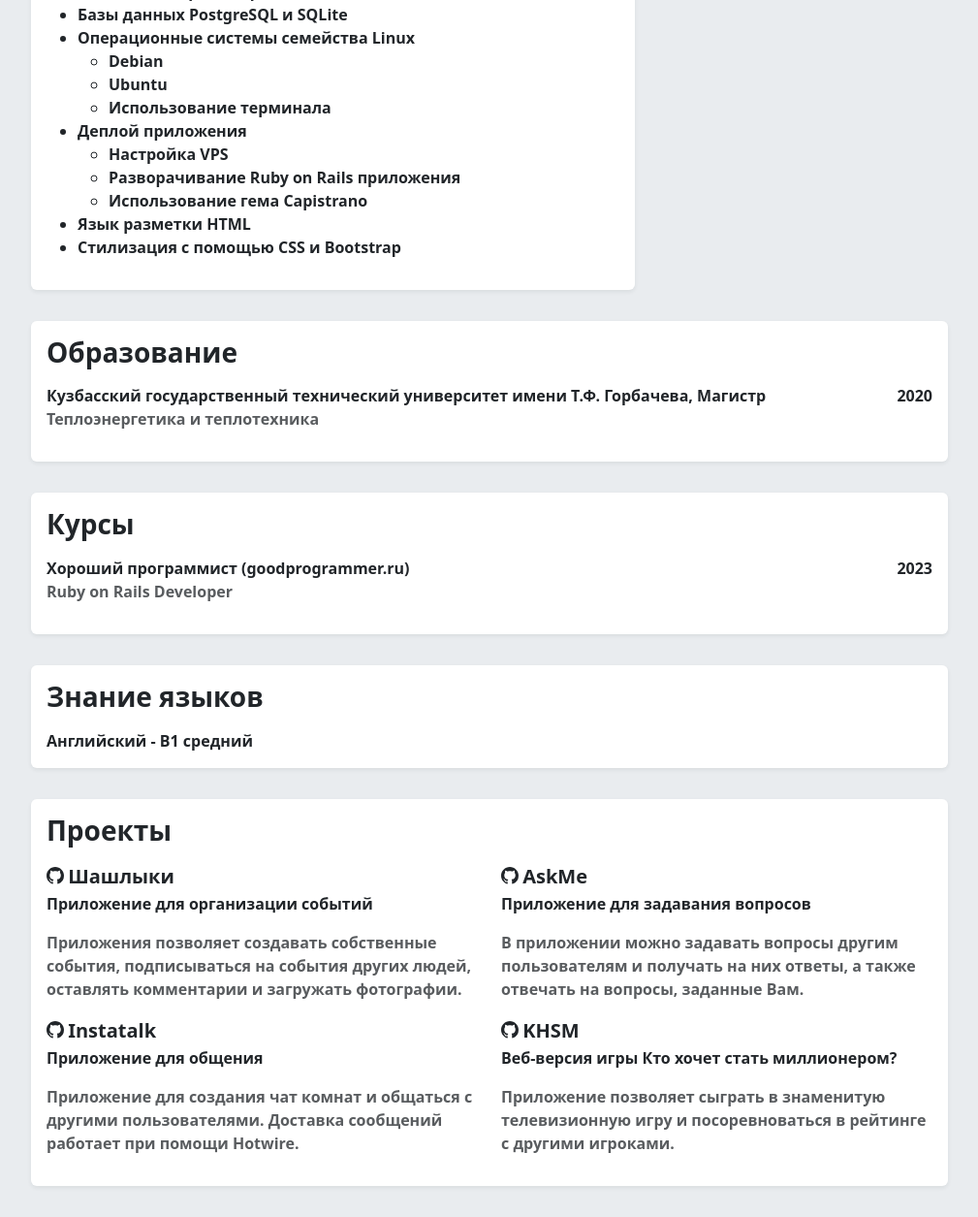
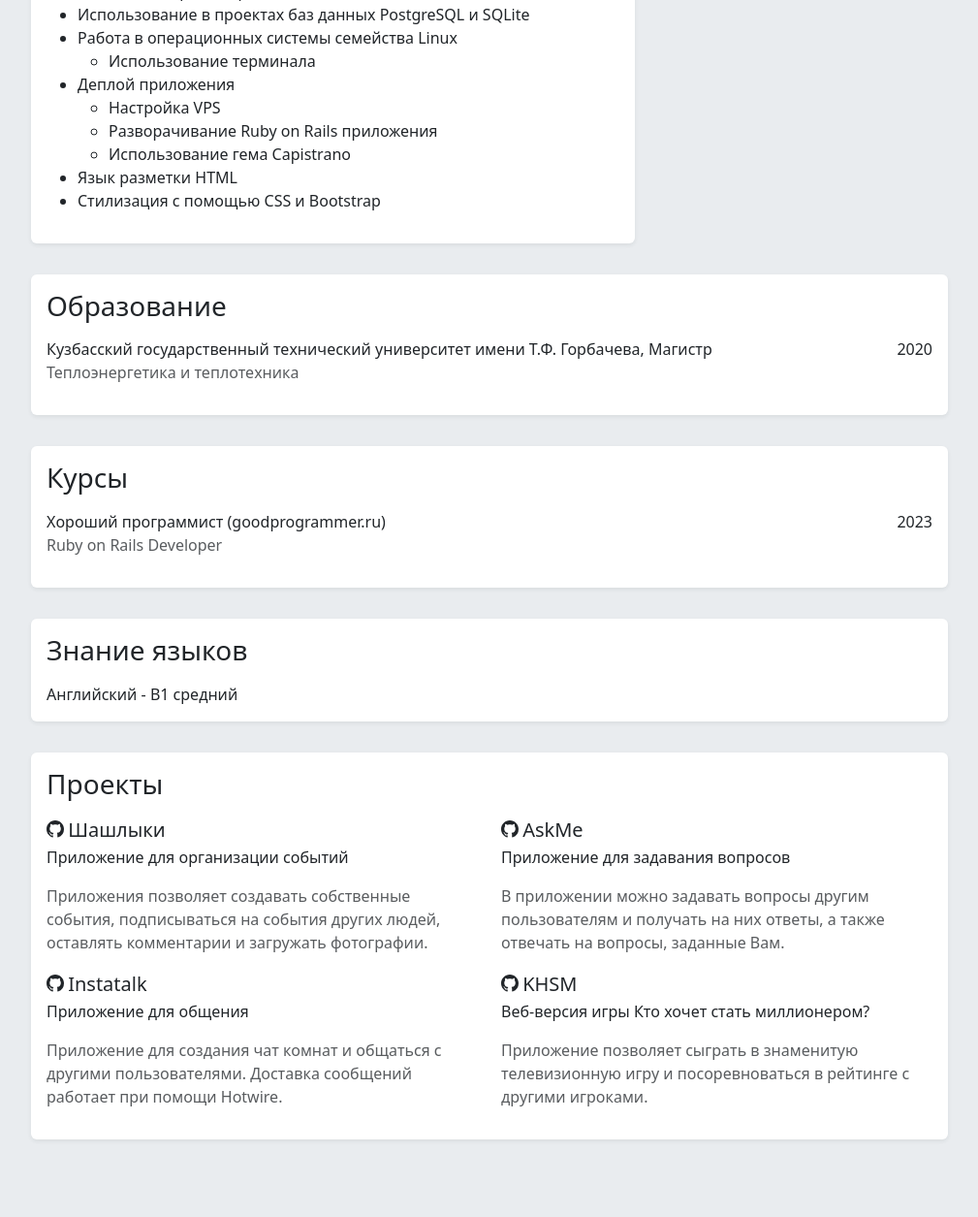
Before and after one commit to KoshmareG/KoshmareG.github.io, a plain HTML site: page cv/index.html in a window 1280 px wide. Shown: the part 909-2164 px from the top of the page at 97% size, without its empty margins (135-1144 px from the left). After the commit the page ends 2116 px from the top, so only its background shows below. Drawn offline with Linux system fonts and the light colour scheme.

Commit message:
Change cv

```diff
--- a/cv/index.html
+++ b/cv/index.html
@@ -29,14 +29,14 @@
         <div class="col-12 col-md-4">
           <div class="card border-0 text-bg-dark shadow-sm mb-3">
             <div class="card-body">
-              <h3 class="mb-3 fw-bolder">Контакты</h3>
+              <h3 class="mb-3">Контакты</h3>
               <div class="row mt-3">
                 <div class="col">
                   <svg xmlns="http://www.w3.org/2000/svg" width="16" height="16" fill="currentColor" class="bi bi-envelope-at-fill mb-1 me-1" viewBox="0 0 16 16">
                     <path d="M2 2A2 2 0 0 0 .05 3.555L8 8.414l7.95-4.859A2 2 0 0 0 14 2H2Zm-2 9.8V4.698l5.803 3.546L0 11.801Zm6.761-2.97-6.57 4.026A2 2 0 0 0 2 14h6.256A4.493 4.493 0 0 1 8 12.5a4.49 4.49 0 0 1 1.606-3.446l-.367-.225L8 9.586l-1.239-.757ZM16 9.671V4.697l-5.803 3.546.338.208A4.482 4.482 0 0 1 12.5 8c1.414 0 2.675.652 3.5 1.671Z"/>
                     <path d="M15.834 12.244c0 1.168-.577 2.025-1.587 2.025-.503 0-1.002-.228-1.12-.648h-.043c-.118.416-.543.643-1.015.643-.77 0-1.259-.542-1.259-1.434v-.529c0-.844.481-1.4 1.26-1.4.585 0 .87.333.953.63h.03v-.568h.905v2.19c0 .272.18.42.411.42.315 0 .639-.415.639-1.39v-.118c0-1.277-.95-2.326-2.484-2.326h-.04c-1.582 0-2.64 1.067-2.64 2.724v.157c0 1.867 1.237 2.654 2.57 2.654h.045c.507 0 .935-.07 1.18-.18v.731c-.219.1-.643.175-1.237.175h-.044C10.438 16 9 14.82 9 12.646v-.214C9 10.36 10.421 9 12.485 9h.035c2.12 0 3.314 1.43 3.314 3.034v.21Zm-4.04.21v.227c0 .586.227.8.581.8.31 0 .564-.17.564-.743v-.367c0-.516-.275-.708-.572-.708-.346 0-.573.245-.573.791Z"/>
                   </svg>
-                  <a href="mailto:vladislavloktiaev@yandex.ru" class="text-decoration-none text-white fw-bolder">vladislavloktiaev@yandex.ru</a>
+                  <a href="mailto:vladislavloktiaev@yandex.ru" class="text-decoration-none text-white">vladislavloktiaev@yandex.ru</a>
                 </div>
               </div>
               <div class="row mt-3">
@@ -44,7 +44,7 @@
                   <svg xmlns="http://www.w3.org/2000/svg" width="16" height="16" fill="currentColor" class="bi bi-phone-fill mb-1 me-1" viewBox="0 0 16 16">
                     <path d="M3 2a2 2 0 0 1 2-2h6a2 2 0 0 1 2 2v12a2 2 0 0 1-2 2H5a2 2 0 0 1-2-2V2zm6 11a1 1 0 1 0-2 0 1 1 0 0 0 2 0z"/>
                   </svg>
-                  <a href="tel:+79236104907" class="text-decoration-none text-white fw-bolder">+7 (923) 610-49-07</a>
+                  <a href="tel:+79236104907" class="text-decoration-none text-white">+7 (923) 610-49-07</a>
                 </div>
               </div>
               <div class="row mt-3">
@@ -52,7 +52,7 @@
                   <svg xmlns="http://www.w3.org/2000/svg" width="16" height="16" fill="currentColor" class="bi bi-telegram mb-1 me-1" viewBox="0 0 16 16">
                     <path d="M16 8A8 8 0 1 1 0 8a8 8 0 0 1 16 0zM8.287 5.906c-.778.324-2.334.994-4.666 2.01-.378.15-.577.298-.595.442-.03.243.275.339.69.47l.175.055c.408.133.958.288 1.243.294.26.006.549-.1.868-.32 2.179-1.471 3.304-2.214 3.374-2.23.05-.012.12-.026.166.016.047.041.042.12.037.141-.03.129-1.227 1.241-1.846 1.817-.193.18-.33.307-.358.336a8.154 8.154 0 0 1-.188.186c-.38.366-.664.64.015 1.088.327.216.589.393.85.571.284.194.568.387.936.629.093.06.183.125.27.187.331.236.63.448.997.414.214-.02.435-.22.547-.82.265-1.417.786-4.486.906-5.751a1.426 1.426 0 0 0-.013-.315.337.337 0 0 0-.114-.217.526.526 0 0 0-.31-.093c-.3.005-.763.166-2.984 1.09z"/>
                   </svg>
-                  <a href="https://t.me/loktiaev" class="text-decoration-none text-white fw-bolder">@loktiaev</a>
+                  <a href="https://t.me/loktiaev" class="text-decoration-none text-white">@loktiaev</a>
                 </div>
               </div>
               <div class="row mt-3">
@@ -60,7 +60,7 @@
                   <svg xmlns="http://www.w3.org/2000/svg" width="16" height="16" fill="currentColor" class="bi bi-github mb-1 me-1" viewBox="0 0 16 16">
                     <path d="M8 0C3.58 0 0 3.58 0 8c0 3.54 2.29 6.53 5.47 7.59.4.07.55-.17.55-.38 0-.19-.01-.82-.01-1.49-2.01.37-2.53-.49-2.69-.94-.09-.23-.48-.94-.82-1.13-.28-.15-.68-.52-.01-.53.63-.01 1.08.58 1.23.82.72 1.21 1.87.87 2.33.66.07-.52.28-.87.51-1.07-1.78-.2-3.64-.89-3.64-3.95 0-.87.31-1.59.82-2.15-.08-.2-.36-1.02.08-2.12 0 0 .67-.21 2.2.82.64-.18 1.32-.27 2-.27.68 0 1.36.09 2 .27 1.53-1.04 2.2-.82 2.2-.82.44 1.1.16 1.92.08 2.12.51.56.82 1.27.82 2.15 0 3.07-1.87 3.75-3.65 3.95.29.25.54.73.54 1.48 0 1.07-.01 1.93-.01 2.2 0 .21.15.46.55.38A8.012 8.012 0 0 0 16 8c0-4.42-3.58-8-8-8z"/>
                   </svg>
-                  <a href="https://github.com/KoshmareG" class="text-decoration-none text-white fw-bolder">KoshmareG</a>
+                  <a href="https://github.com/KoshmareG" class="text-decoration-none text-white">KoshmareG</a>
                 </div>
               </div>
             </div>
@@ -69,8 +69,8 @@
         <div class="col-12 col-md-8">
           <div class="card border-0 shadow-sm">
             <div class="card-body">
-              <h3 class="mb-3 fw-bolder">Навыки</h3>
-              <ul class="fw-bolder">
+              <h3 class="mb-3">Навыки</h3>
+              <ul>
                 <li>Язык программирования Ruby</li>
                   <ul>
                     <li>Использование принципов ООП</li>
@@ -92,11 +92,9 @@
                     <li>Тестирование с помощью RSpec, Capibara и FactoryBot</li>
                   </ul>
                 <li>Система контроля версий Git</li>
-                <li>Базы данных PostgreSQL и SQLite</li>
-                <li>Операционные системы семейства Linux</li>
+                <li>Использование в проектах баз данных PostgreSQL и SQLite</li>
+                <li>Работа в операционных системы семейства Linux</li>
                   <ul>
-                    <li>Debian</li>
-                    <li>Ubuntu</li>
                     <li>Использование терминала</li>
                   </ul>
                 <li>Деплой приложения</li>
@@ -116,14 +114,14 @@
         <div class="col-12">
           <div class="card border-0 shadow-sm">
             <div class="card-body">
-              <h3 class="mb-3 fw-bolder">Образование</h3>
+              <h3 class="mb-3">Образование</h3>
               <div class="row">
                 <div class="col">
-                  <p class="fw-bolder mb-0">Кузбасский государственный технический университет имени Т.Ф. Горбачева, Магистр</p>
-                  <p class="fw-bolder text-muted">Теплоэнергетика и теплотехника</p>
+                  <p class="mb-0">Кузбасский государственный технический университет имени Т.Ф. Горбачева, Магистр</p>
+                  <p class="text-muted">Теплоэнергетика и теплотехника</p>
                 </div>
                 <div class="col-auto">
-                  <p class="fw-bolder">2020</p>
+                  <p>2020</p>
                 </div>
               </div>
             </div>
@@ -134,14 +132,14 @@
         <div class="col-12">
           <div class="card border-0 shadow-sm">
             <div class="card-body">
-              <h3 class="mb-3 fw-bolder">Курсы</h3>
+              <h3 class="mb-3">Курсы</h3>
               <div class="row">
                 <div class="col">
-                  <p class="fw-bolder mb-0">Хороший программист <a href="https://goodprogrammer.ru/" class="text-decoration-none text-dark">(goodprogrammer.ru)</a></p>
-                  <p class="fw-bolder text-muted">Ruby on Rails Developer</p>
+                  <p class="mb-0">Хороший программист <a href="https://goodprogrammer.ru/" class="text-decoration-none text-dark">(goodprogrammer.ru)</a></p>
+                  <p class="text-muted">Ruby on Rails Developer</p>
                 </div>
                 <div class="col-auto">
-                  <p class="fw-bolder">2023</p>
+                  <p>2023</p>
                 </div>
               </div>
             </div>
@@ -152,10 +150,10 @@
         <div class="col-12">
           <div class="card border-0 shadow-sm">
             <div class="card-body">
-              <h3 class="mb-3 fw-bolder">Знание языков</h3>
+              <h3 class="mb-3">Знание языков</h3>
               <div class="row">
                 <div class="col">
-                  <p class="fw-bolder mb-0">Английский - В1 средний</p>
+                  <p class="mb-0">Английский - В1 средний</p>
                 </div>
               </div>
             </div>
@@ -166,23 +164,23 @@
         <div class="col-12">
           <div class="card border-0 shadow-sm">
             <div class="card-body">
-              <h3 class="mb-3 fw-bolder">Проекты</h3>
+              <h3 class="mb-3">Проекты</h3>
               <div class="row">
                 <div class="col-12 col-md-6">
                   <svg xmlns="http://www.w3.org/2000/svg" width="18" height="18" fill="currentColor" class="bi bi-github mb-2" viewBox="0 0 16 16">
                     <path d="M8 0C3.58 0 0 3.58 0 8c0 3.54 2.29 6.53 5.47 7.59.4.07.55-.17.55-.38 0-.19-.01-.82-.01-1.49-2.01.37-2.53-.49-2.69-.94-.09-.23-.48-.94-.82-1.13-.28-.15-.68-.52-.01-.53.63-.01 1.08.58 1.23.82.72 1.21 1.87.87 2.33.66.07-.52.28-.87.51-1.07-1.78-.2-3.64-.89-3.64-3.95 0-.87.31-1.59.82-2.15-.08-.2-.36-1.02.08-2.12 0 0 .67-.21 2.2.82.64-.18 1.32-.27 2-.27.68 0 1.36.09 2 .27 1.53-1.04 2.2-.82 2.2-.82.44 1.1.16 1.92.08 2.12.51.56.82 1.27.82 2.15 0 3.07-1.87 3.75-3.65 3.95.29.25.54.73.54 1.48 0 1.07-.01 1.93-.01 2.2 0 .21.15.46.55.38A8.012 8.012 0 0 0 16 8c0-4.42-3.58-8-8-8z"/>
                   </svg>
-                  <a href="https://github.com/KoshmareG/bbq" class="text-decoration-none text-dark fs-5 fw-bolder">Шашлыки</a>
-                  <p class="fw-bolder">Приложение для организации событий</p>
-                  <p class="fw-bolder text-muted">Приложения позволяет создавать собственные события, подписываться на события других людей, оставлять комментарии и загружать фотографии.</p>
+                  <a href="https://github.com/KoshmareG/bbq" class="text-decoration-none text-dark fs-5">Шашлыки</a>
+                  <p>Приложение для организации событий</p>
+                  <p class="text-muted">Приложения позволяет создавать собственные события, подписываться на события других людей, оставлять комментарии и загружать фотографии.</p>
                 </div>
                 <div class="col-12 col-md-6">
                   <svg xmlns="http://www.w3.org/2000/svg" width="18" height="18" fill="currentColor" class="bi bi-github mb-2" viewBox="0 0 16 16">
                     <path d="M8 0C3.58 0 0 3.58 0 8c0 3.54 2.29 6.53 5.47 7.59.4.07.55-.17.55-.38 0-.19-.01-.82-.01-1.49-2.01.37-2.53-.49-2.69-.94-.09-.23-.48-.94-.82-1.13-.28-.15-.68-.52-.01-.53.63-.01 1.08.58 1.23.82.72 1.21 1.87.87 2.33.66.07-.52.28-.87.51-1.07-1.78-.2-3.64-.89-3.64-3.95 0-.87.31-1.59.82-2.15-.08-.2-.36-1.02.08-2.12 0 0 .67-.21 2.2.82.64-.18 1.32-.27 2-.27.68 0 1.36.09 2 .27 1.53-1.04 2.2-.82 2.2-.82.44 1.1.16 1.92.08 2.12.51.56.82 1.27.82 2.15 0 3.07-1.87 3.75-3.65 3.95.29.25.54.73.54 1.48 0 1.07-.01 1.93-.01 2.2 0 .21.15.46.55.38A8.012 8.012 0 0 0 16 8c0-4.42-3.58-8-8-8z"/>
                   </svg>
-                  <a href="https://github.com/KoshmareG/askme" class="text-decoration-none text-dark fs-5 fw-bolder">AskMe</a>
-                  <p class="fw-bolder">Приложение для задавания вопросов</p>
-                  <p class="fw-bolder text-muted">В приложении можно задавать вопросы другим пользователям и получать на них ответы, а также отвечать на вопросы, заданные Вам.</p>
+                  <a href="https://github.com/KoshmareG/askme" class="text-decoration-none text-dark fs-5">AskMe</a>
+                  <p>Приложение для задавания вопросов</p>
+                  <p class="text-muted">В приложении можно задавать вопросы другим пользователям и получать на них ответы, а также отвечать на вопросы, заданные Вам.</p>
                 </div>
               </div>
               <div class="row">
@@ -190,17 +188,17 @@
                   <svg xmlns="http://www.w3.org/2000/svg" width="18" height="18" fill="currentColor" class="bi bi-github mb-2" viewBox="0 0 16 16">
                     <path d="M8 0C3.58 0 0 3.58 0 8c0 3.54 2.29 6.53 5.47 7.59.4.07.55-.17.55-.38 0-.19-.01-.82-.01-1.49-2.01.37-2.53-.49-2.69-.94-.09-.23-.48-.94-.82-1.13-.28-.15-.68-.52-.01-.53.63-.01 1.08.58 1.23.82.72 1.21 1.87.87 2.33.66.07-.52.28-.87.51-1.07-1.78-.2-3.64-.89-3.64-3.95 0-.87.31-1.59.82-2.15-.08-.2-.36-1.02.08-2.12 0 0 .67-.21 2.2.82.64-.18 1.32-.27 2-.27.68 0 1.36.09 2 .27 1.53-1.04 2.2-.82 2.2-.82.44 1.1.16 1.92.08 2.12.51.56.82 1.27.82 2.15 0 3.07-1.87 3.75-3.65 3.95.29.25.54.73.54 1.48 0 1.07-.01 1.93-.01 2.2 0 .21.15.46.55.38A8.012 8.012 0 0 0 16 8c0-4.42-3.58-8-8-8z"/>
                   </svg>
-                  <a href="https://github.com/KoshmareG/instatalk" class="text-decoration-none text-dark fs-5 fw-bolder">Instatalk</a>
-                  <p class="fw-bolder">Приложение для общения</p>
-                  <p class="fw-bolder text-muted">Приложение для создания чат комнат и общаться с другими пользователями. Доставка сообщений работает при помощи Hotwire.</p>
+                  <a href="https://github.com/KoshmareG/instatalk" class="text-decoration-none text-dark fs-5">Instatalk</a>
+                  <p>Приложение для общения</p>
+                  <p class="text-muted">Приложение для создания чат комнат и общаться с другими пользователями. Доставка сообщений работает при помощи Hotwire.</p>
                 </div>
                 <div class="col-12 col-md-6">
                   <svg xmlns="http://www.w3.org/2000/svg" width="18" height="18" fill="currentColor" class="bi bi-github mb-2" viewBox="0 0 16 16">
                     <path d="M8 0C3.58 0 0 3.58 0 8c0 3.54 2.29 6.53 5.47 7.59.4.07.55-.17.55-.38 0-.19-.01-.82-.01-1.49-2.01.37-2.53-.49-2.69-.94-.09-.23-.48-.94-.82-1.13-.28-.15-.68-.52-.01-.53.63-.01 1.08.58 1.23.82.72 1.21 1.87.87 2.33.66.07-.52.28-.87.51-1.07-1.78-.2-3.64-.89-3.64-3.95 0-.87.31-1.59.82-2.15-.08-.2-.36-1.02.08-2.12 0 0 .67-.21 2.2.82.64-.18 1.32-.27 2-.27.68 0 1.36.09 2 .27 1.53-1.04 2.2-.82 2.2-.82.44 1.1.16 1.92.08 2.12.51.56.82 1.27.82 2.15 0 3.07-1.87 3.75-3.65 3.95.29.25.54.73.54 1.48 0 1.07-.01 1.93-.01 2.2 0 .21.15.46.55.38A8.012 8.012 0 0 0 16 8c0-4.42-3.58-8-8-8z"/>
                   </svg>
-                  <a href="https://github.com/KoshmareG/KHSM" class="text-decoration-none text-dark fs-5 fw-bolder">KHSM</a>
-                  <p class="fw-bolder">Веб-версия игры Кто хочет стать миллионером?</p>
-                  <p class="fw-bolder text-muted">Приложение позволяет сыграть в знаменитую телевизионную игру и посоревноваться в рейтинге с другими игроками.</p>
+                  <a href="https://github.com/KoshmareG/KHSM" class="text-decoration-none text-dark fs-5">KHSM</a>
+                  <p>Веб-версия игры Кто хочет стать миллионером?</p>
+                  <p class="text-muted">Приложение позволяет сыграть в знаменитую телевизионную игру и посоревноваться в рейтинге с другими игроками.</p>
                 </div>
               </div>
             </div>
```
